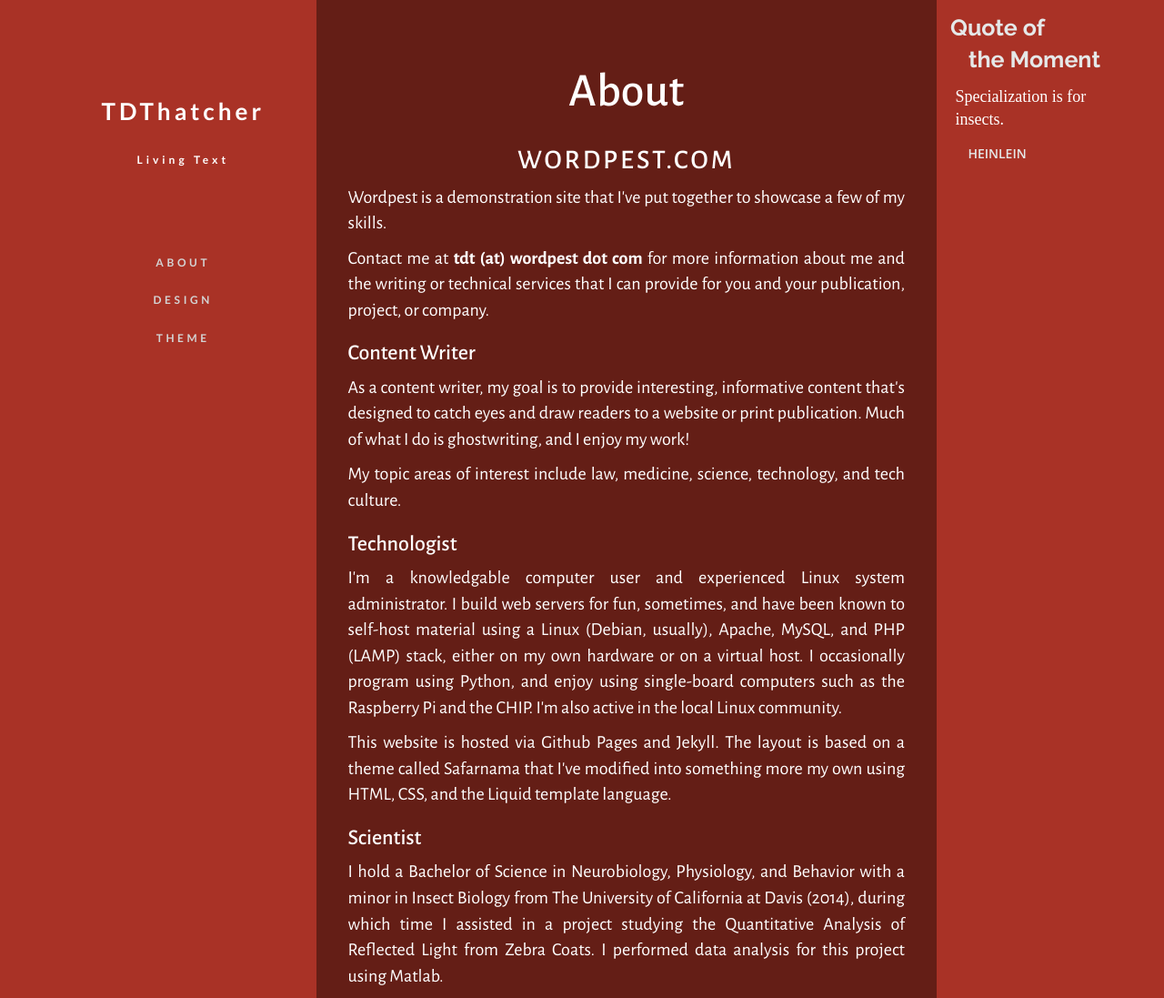
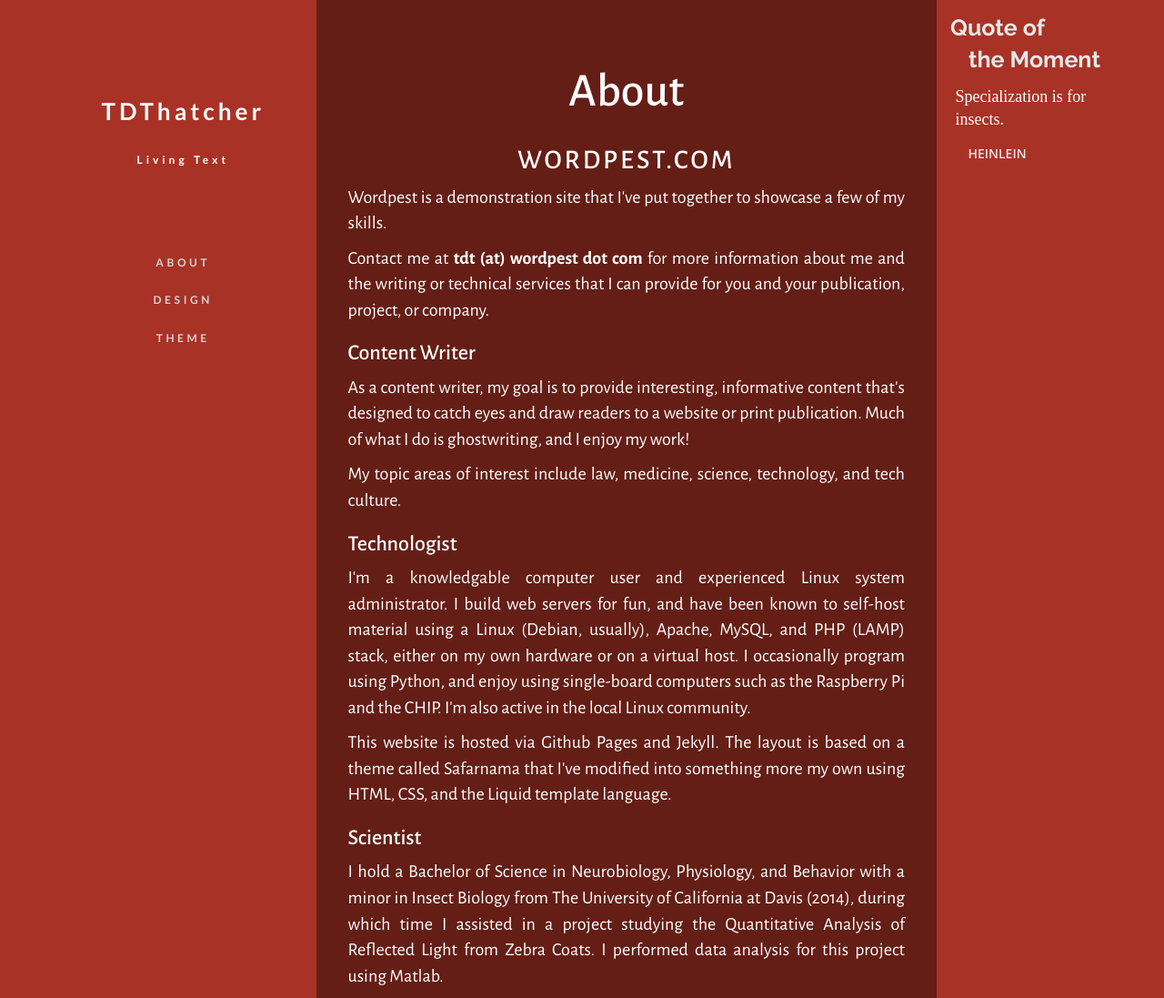
Before and after one commit to tdthatcher/wordpest, a Jekyll site: the page built from about.md, in a window 1280 px wide. Shown: the whole page at 91% size. Built offline with Jekyll 4.4.1, drawn with Linux system fonts in a browser that asks for light colours; nearby versions of some CDN libraries.

Commit message:
cs tweaks

```diff
--- a/about.md
+++ b/about.md
@@ -29,7 +29,7 @@
 <h3>Technologist</h3>
 </div>
 <div class="techno-content">
-<p>I'm a knowledgable computer user and experienced Linux system administrator. I build web servers for fun, sometimes, and have been known to self-host
+<p>I'm a knowledgable computer user and experienced Linux system administrator. I build web servers for fun, and have been known to self-host
 material using a Linux (<a href="https://www.debian.org/">Debian</a>, usually), Apache, MySQL, and PHP (LAMP) stack, either on my own hardware or on a virtual host.
 I occasionally program using <a href="http://www.python.org">Python</a>, and enjoy using single-board computers such as the
 <a href="https://www.raspberrypi.org/">Raspberry Pi</a> and the <a href="https://getchip.com/">CHIP</a>.
--- a/css/main.scss
+++ b/css/main.scss
@@ -9,15 +9,9 @@
   color: white !important;
 }
 
-a:link, a:visited {
-color: black;
+a {
+text-decoration: underline;
 }
-
-a:hover, a:active {
-text-decoration: underline;
-color: black
-}
-
 
 .post-content-main{
   padding-left: 1em;
```
Also changed, not shown: 3 other files.
